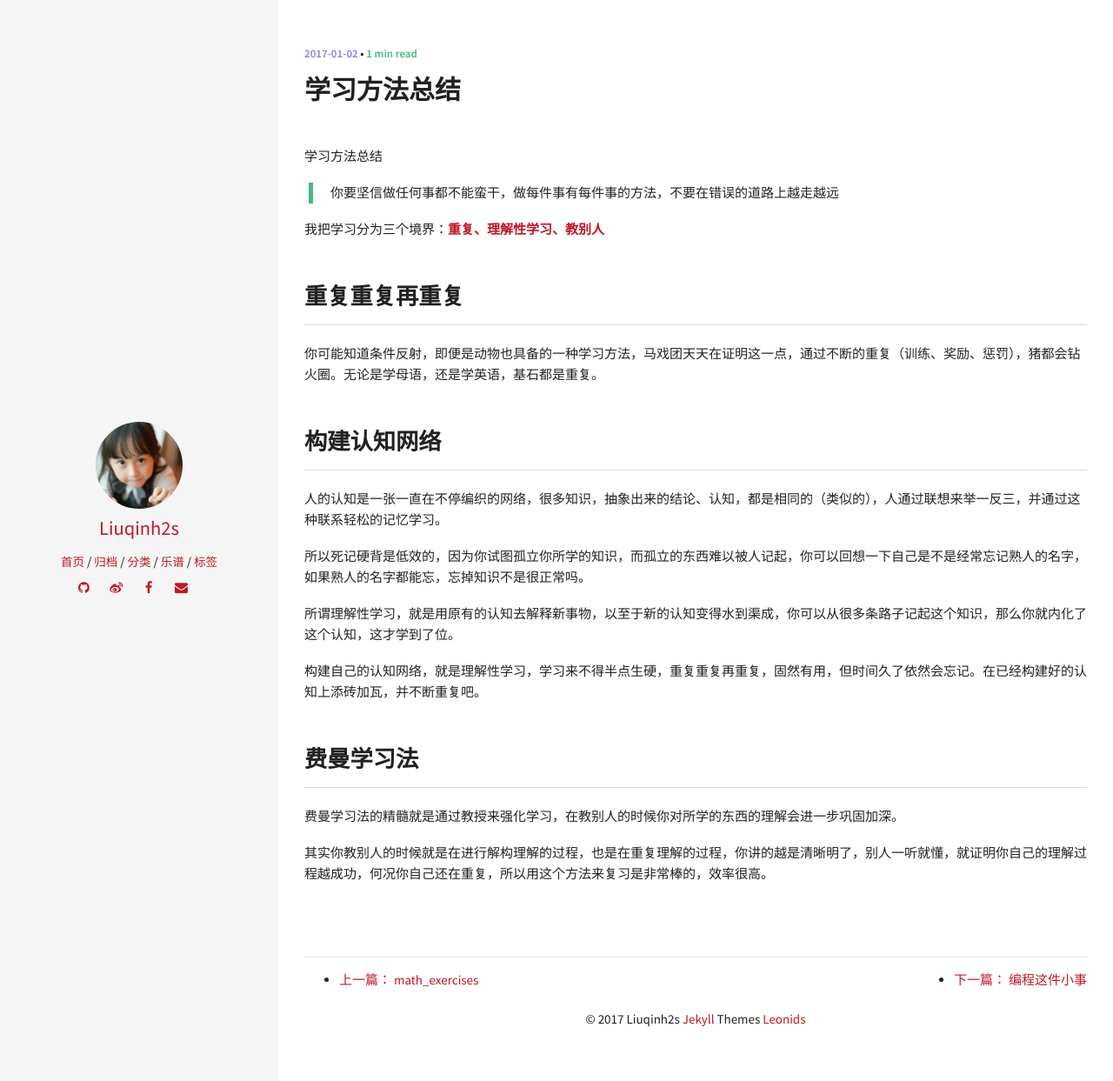
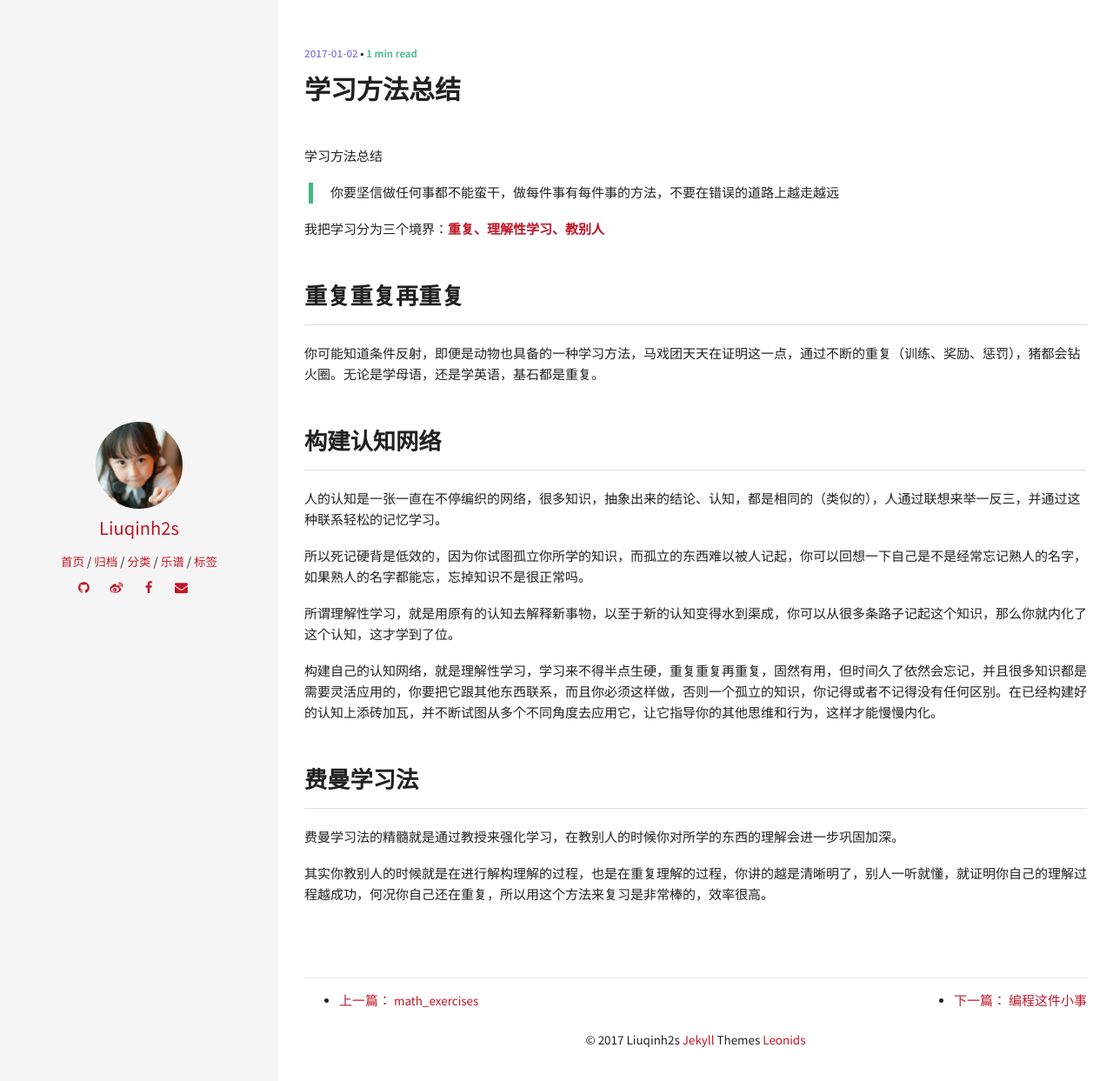
Before and after one commit to transcendtron/liuqinh2s.github.io, a Jekyll site: the page built from _posts/2017-1-2-learning-strategy.md, in a window 1280 px wide. Shown: the top 1243 px of the page at 87% size. Built offline with Jekyll 4.4.1, drawn with Linux system fonts in a browser that asks for light colours.

Commit message:
fix a blog

```diff
--- a/_posts/2017-1-2-learning-strategy.md
+++ b/_posts/2017-1-2-learning-strategy.md
@@ -23,7 +23,7 @@ categories: 方法
 
 所谓理解性学习，就是用原有的认知去解释新事物，以至于新的认知变得水到渠成，你可以从很多条路子记起这个知识，那么你就内化了这个认知，这才学到了位。
 
-构建自己的认知网络，就是理解性学习，学习来不得半点生硬，重复重复再重复，固然有用，但时间久了依然会忘记。在已经构建好的认知上添砖加瓦，并不断重复吧。
+构建自己的认知网络，就是理解性学习，学习来不得半点生硬，重复重复再重复，固然有用，但时间久了依然会忘记，并且很多知识都是需要灵活应用的，你要把它跟其他东西联系，而且你必须这样做，否则一个孤立的知识，你记得或者不记得没有任何区别。在已经构建好的认知上添砖加瓦，并不断试图从多个不同角度去应用它，让它指导你的其他思维和行为，这样才能慢慢内化。
 
 ## 费曼学习法
 
```
